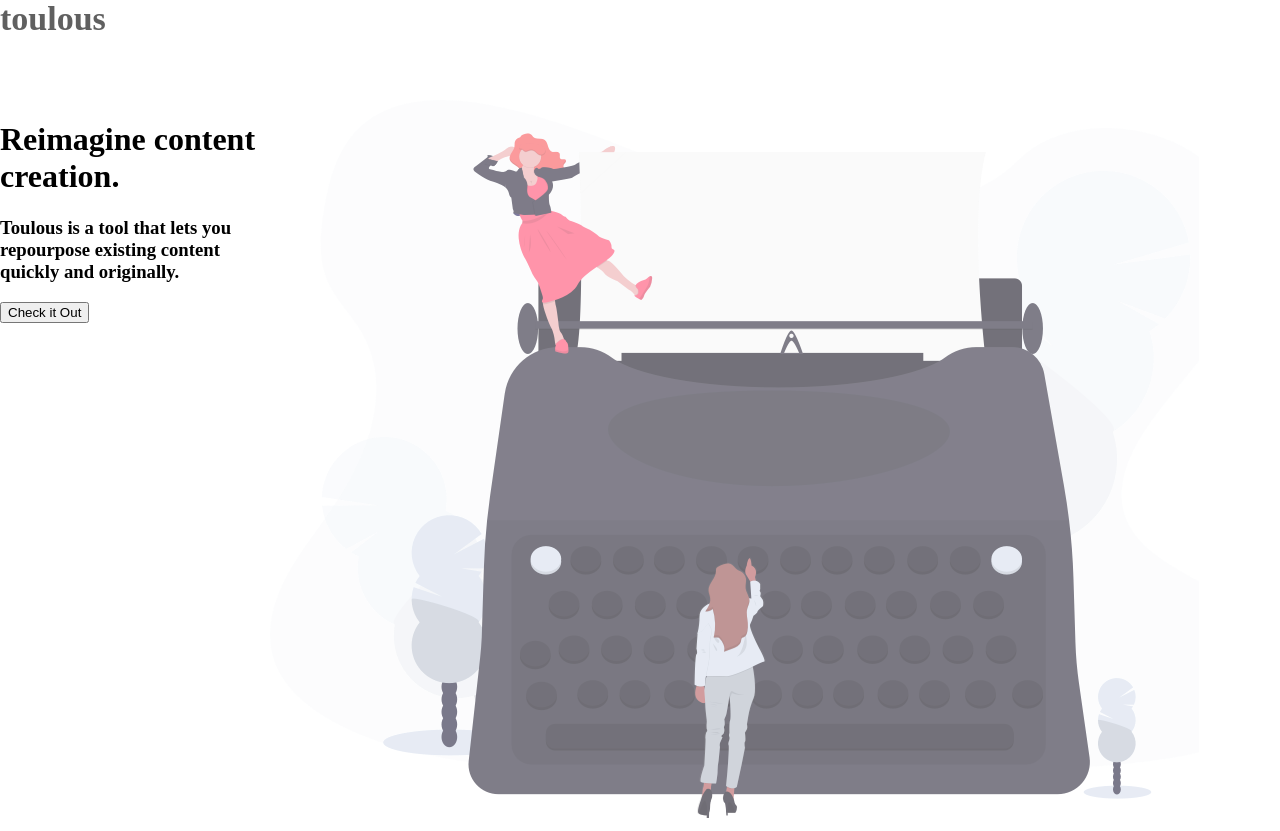
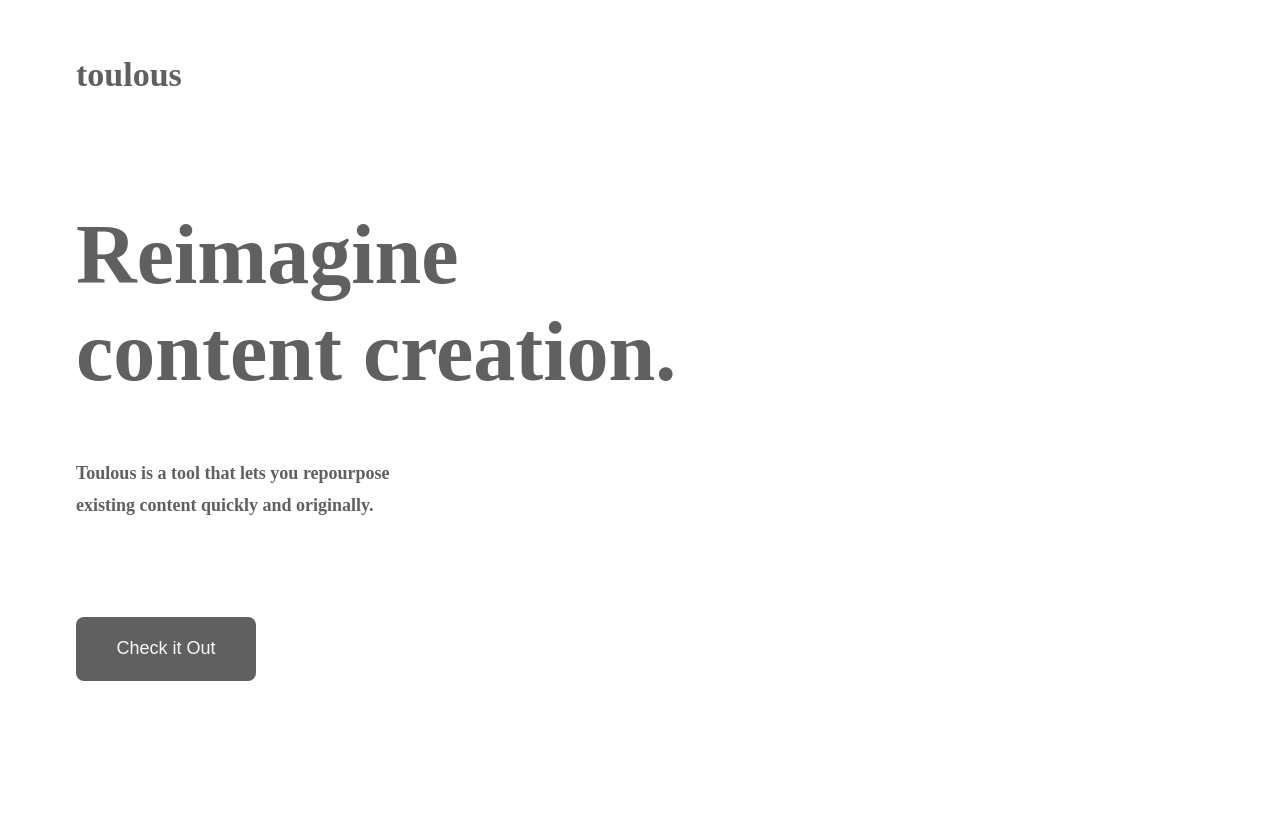
Before and after one commit to dock90/toulous, a Next.js app: page / in a window 1280 px wide. Built offline with nearby package versions, Linux system fonts and the light colour scheme.

Commit message:
Layout landing page

```diff
--- a/components/header.js
+++ b/components/header.js
@@ -9,6 +9,8 @@
   color: ${({ theme }) => theme.colors.primary};
   text-decoration: none;
   cursor: pointer;
+  display: grid;
+  align-items: center;
 `
 
 const Header = () => (
--- a/pages/fft.js
+++ b/pages/fft.js
@@ -5,8 +5,10 @@
 // styles
 const Container = styled.div`
   display: grid;
-  grid-template-rows: 100px 1fr;
+  grid-template-rows: 150px 1fr;
   grid-template-columns: 1fr;
+  padding-left: 76px;
+  max-width: 1440px;
 `
 
 const Content = styled.div`
--- a/pages/index.js
+++ b/pages/index.js
@@ -6,8 +6,10 @@
 // styles
 const Container = styled.div`
   display: grid;
-  grid-template-rows: 100px 1fr;
+  grid-template-rows: 150px 1fr 150px;
   grid-template-columns: 1fr;
+  padding-left: 76px;
+  max-width: 1440px;
 `
 
 const Content = styled.div`
@@ -16,11 +18,57 @@
   grid-template-columns: 1fr 1fr;
 `
 
-const Home = () => (
+const Intro = styled.div`
+  h1, h3 {
+    font-family: 'InterstateMono';
+    font-weight: bold;
+    color: ${({ theme }) => theme.colors.primary};
+  }
+
+  h1 {
+    font-size: 5.25rem;
+  }
+
+  h3 {
+    font-size: 18px;
+    line-height: 32px;
+    margin-bottom: 96px;
+    max-width: 350px;
+  }
+
+  button {
+    height: 64px;
+    width: 180px;
+    background: ${({ theme }) => theme.colors.primary};
+    border: none;
+    border-radius: 8px;
+    color: ${({ theme }) => theme.colors.background};
+    font-size: 18px;
+  }
+`
+
+const Illustration = styled.div`
+  position: absolute;
+  top: 12%;
+  right: -5%;
+
+  img {
+    height: auto;
+    width: 100%;
+  }
+
+  @media screen and (max-width: 1300px) {
+    display: none;
+  }
+`
+
+const Home = () => {
+  console.log('Oh hey there, thanks for taking a peek at the console.')
+  return (
     <Container>
       <Header />
       <Content>
-      <div>
+        <Intro>
           <h1>Reimagine content creation.</h1>
           <h3>Toulous is a tool that lets you repourpose existing content quickly and originally.</h3>
           <Link href='/fft'>
@@ -28,12 +76,13 @@
               <button>Check it Out</button>
             </a>
           </Link>
-      </div>
-      <div>
+        </Intro>
+        <Illustration>
           <img src='./typewriter.png' />
-      </div>
+        </Illustration>
       </Content>
     </Container>
   )
+}
 
 export default Home
```
Lines whose indentation alone changed are shown as unchanged.
